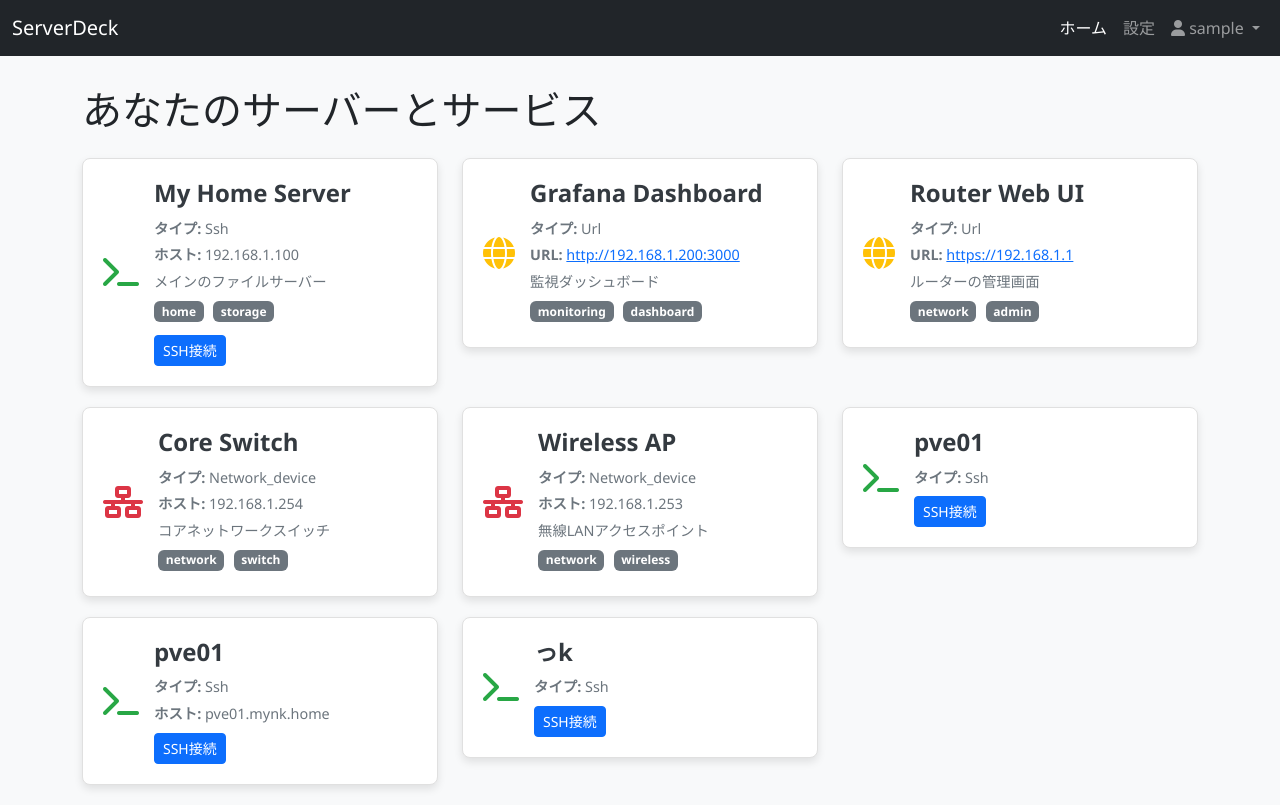
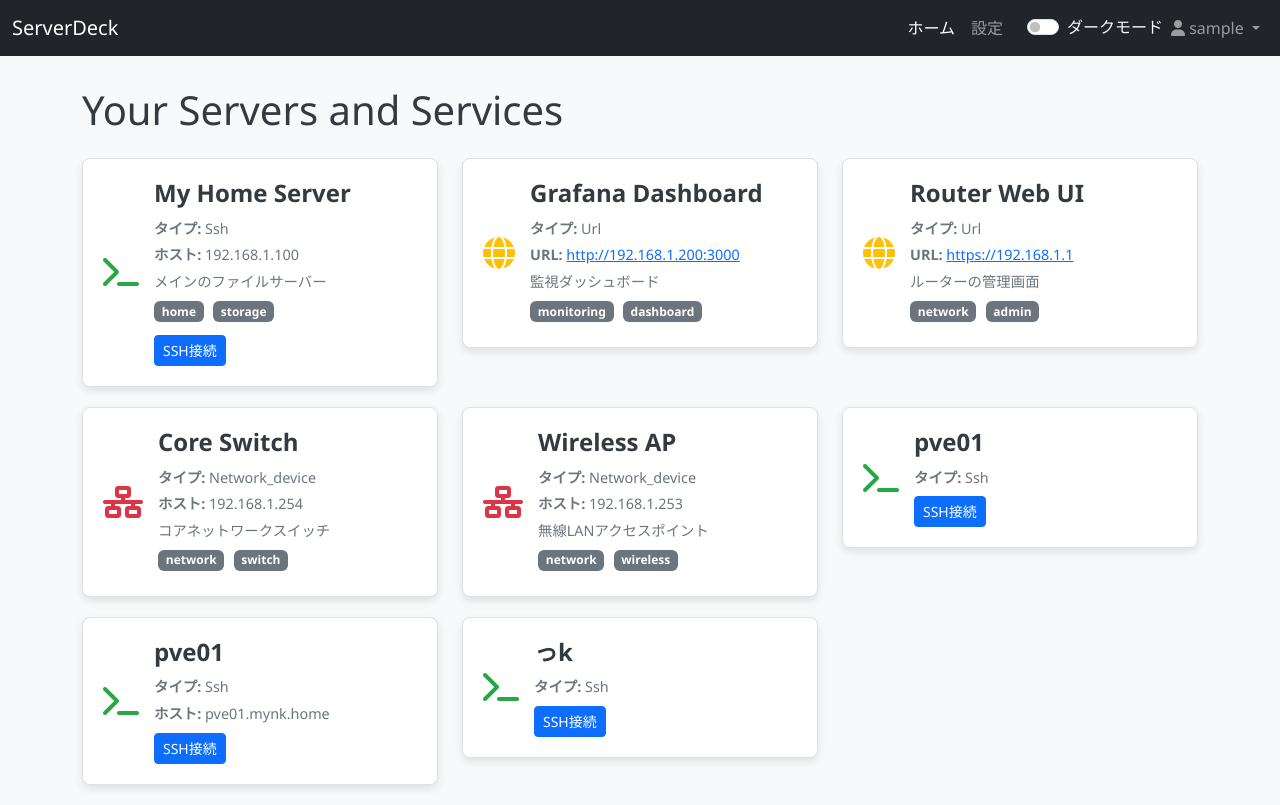
Before and after one commit to nekoy3/ServerDeck, a Flask app: page / in a window 1280 px wide. Run offline with Flask 3, Linux system fonts and the light colour scheme; the visitor is signed in with stand-in values (Sample User, id 1).

Commit message:
feat: Implement dark theme and update main page text

```diff
--- a/static/css/style.css
+++ b/static/css/style.css
@@ -1,6 +1,35 @@
+/* Define CSS variables for colors */
+:root {
+    --body-bg: #f8f9fa;
+    --card-bg: #ffffff;
+    --card-border: #e0e0e0;
+    --text-color-primary: #343a40;
+    --text-color-secondary: #6c757d;
+    --footer-bg: #f8f9fa;
+    --footer-border: #e0e0e0;
+    --add-card-border: #cccccc;
+    --add-card-hover-bg: #e9ecef;
+    --add-card-icon-color: #6c757d;
+}
+
+/* Dark theme variables */
+.dark-theme {
+    --body-bg: #212529; /* Dark background */
+    --card-bg: #343a40; /* Darker card background */
+    --card-border: #495057; /* Darker border */
+    --text-color-primary: #f8f9fa; /* Light text */
+    --text-color-secondary: #ced4da; /* Lighter secondary text */
+    --footer-bg: #343a40; /* Darker footer */
+    --footer-border: #495057; /* Darker footer border */
+    --add-card-border: #495057;
+    --add-card-hover-bg: #495057;
+    --add-card-icon-color: #ced4da;
+}
+
 body {
-    background-color: #f8f9fa;
+    background-color: var(--body-bg);
     font-family: 'Segoe UI', Tahoma, Geneva, Verdana, sans-serif;
+    color: var(--text-color-primary); /* Apply text color to body */
 }
 
 .container {
--- a/static/js/script.js
+++ b/static/js/script.js
@@ -2,6 +2,34 @@ document.addEventListener('DOMContentLoaded', function() {
     const configLink = document.getElementById('configLink');
     const configModal = new bootstrap.Modal(document.getElementById('configModal'));
     const configModalBody = document.getElementById('configModalBody');
+    const themeBody = document.getElementById('theme-body'); // Get the body element
+    const darkModeToggle = document.getElementById('darkModeToggle'); // Get the toggle switch
+
+    // Function to apply the theme
+    function applyTheme(theme) {
+        if (theme === 'dark') {
+            themeBody.classList.add('dark-theme');
+            darkModeToggle.checked = true;
+        } else {
+            themeBody.classList.remove('dark-theme');
+            darkModeToggle.checked = false;
+        }
+    }
+
+    // Load saved theme from localStorage or default to light
+    const savedTheme = localStorage.getItem('theme') || 'light';
+    applyTheme(savedTheme);
+
+    // Event listener for theme toggle switch
+    darkModeToggle.addEventListener('change', function() {
+        if (this.checked) {
+            applyTheme('dark');
+            localStorage.setItem('theme', 'dark');
+        } else {
+            applyTheme('light');
+            localStorage.setItem('theme', 'light');
+        }
+    });
 
     // Function to initialize config page logic after content is loaded
     function initializeConfigPageLogic() {
@@ -459,7 +487,7 @@ document.addEventListener('DOMContentLoaded', function() {
 
             // Generate a unique ID for new SSH keys if not provided
             if (!editingSshKeyId && !keyData.id) {
-                keyData.id = `sshkey-${Date.now()}`; // Simple unique ID
+                keyData.id = `sshkey-${Date.now()}`;
             }
 
             const method = editingSshKeyId ? 'PUT' : 'POST';
--- a/templates/index.html
+++ b/templates/index.html
@@ -11,7 +11,7 @@
     <!-- Custom CSS -->
     <link rel="stylesheet" href="{{ url_for('static', filename='css/style.css') }}">
 </head>
-<body>
+<body id="theme-body">
     <nav class="navbar navbar-expand-lg navbar-dark bg-dark">
         <div class="container-fluid">
             <a class="navbar-brand" href="/">ServerDeck</a>
@@ -25,6 +25,12 @@
                     </li>
                     <li class="nav-item">
                         <a class="nav-link" href="#" id="configLink">設定</a>
+                    </li>
+                    <li class="nav-item d-flex align-items-center ms-3">
+                        <div class="form-check form-switch">
+                            <input class="form-check-input" type="checkbox" id="darkModeToggle">
+                            <label class="form-check-label text-light" for="darkModeToggle">ダークモード</label>
+                        </div>
                     </li>
                     {% if session.username %}
                     <li class="nav-item dropdown">
@@ -42,7 +48,7 @@
     </nav>
 
     <div class="container">
-        <h1 class="mb-4">あなたのサーバーとサービス</h1>
+        <h1 class="mb-4">Your Servers and Services</h1>
         <div class="row">
             {% for server in servers %}
             <div class="col-md-4">
```
Also changed, not shown: other parts of static/css/style.css (+93 -14 lines).
